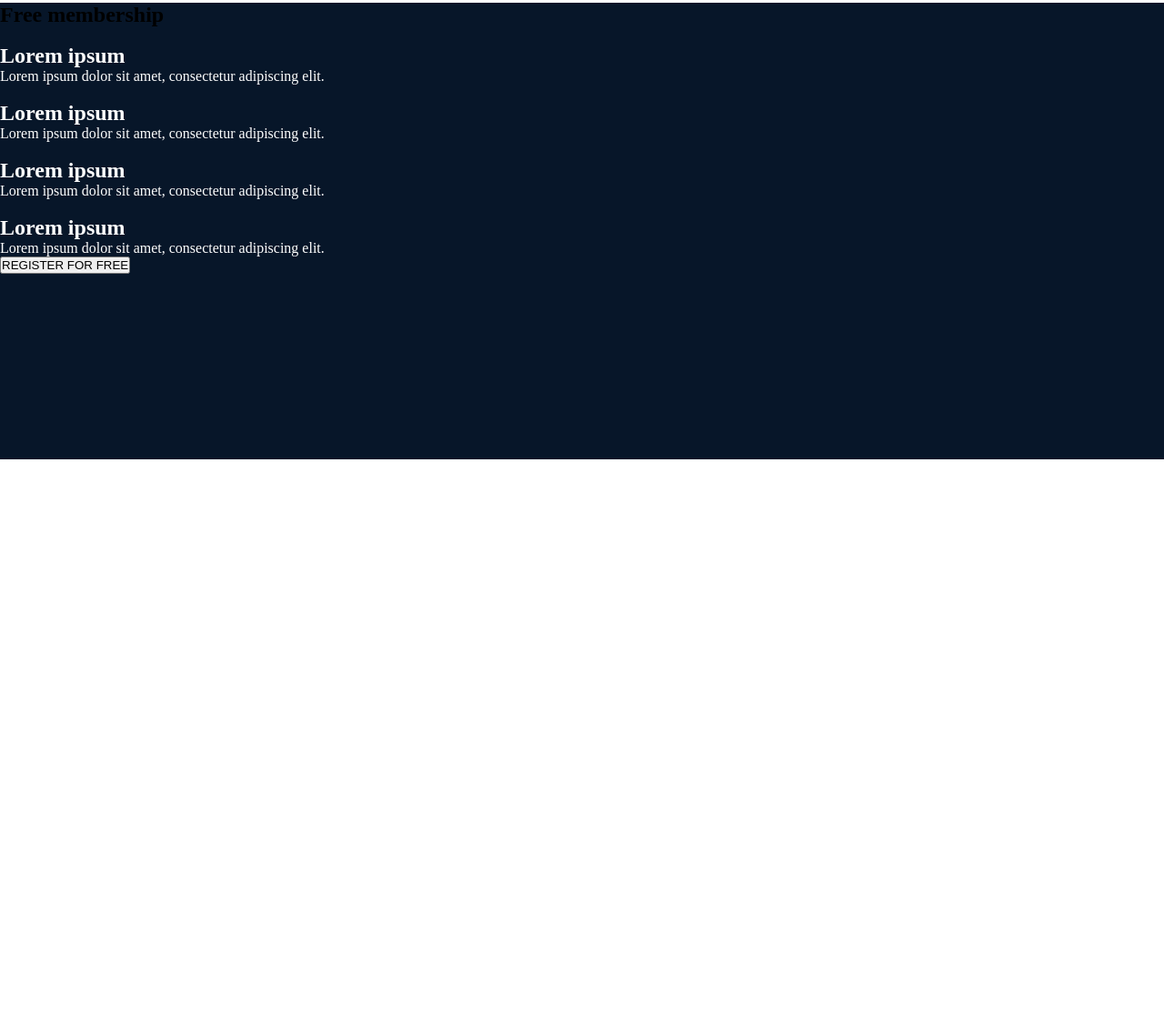
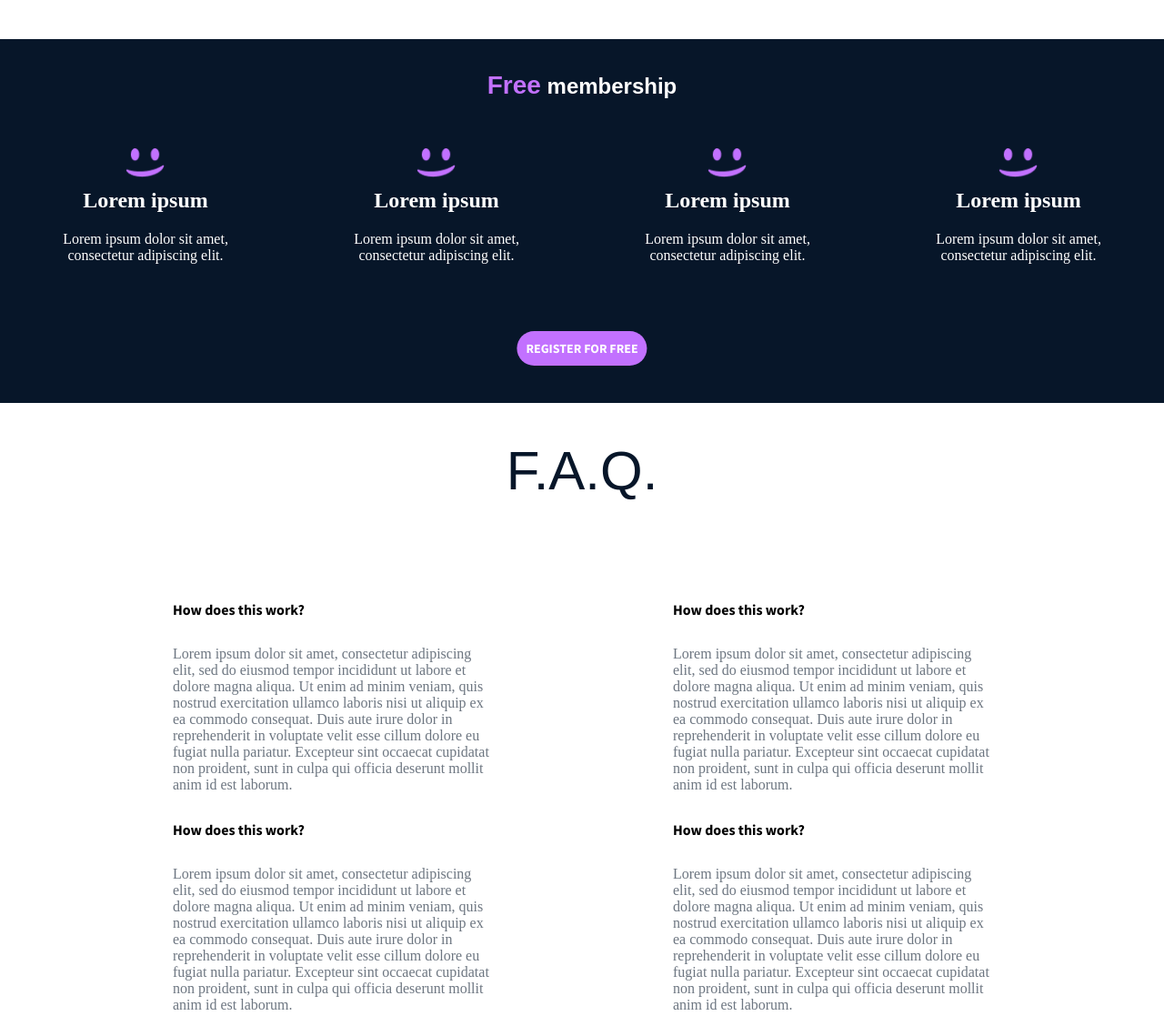
Before and after one commit to Adib-96/holbertonschool-web-development, a plain HTML site: page css_advanced/index.html in a window 1280 px wide. Shown: the part 2032-3149 px from the top of the page at 91% size. Before the commit the page ends 2573 px from the top, so only its background shows below. Drawn offline with Linux system fonts and the light colour scheme.

Commit message:
Completed initial HTML and CSS implementation for the website. Ready for review and feedback. 🚀 #MilestoneReached

```diff
--- a/css_advanced/index.html
+++ b/css_advanced/index.html
@@ -138,54 +138,54 @@
         <!--Membership-->
         <section class="free_membership">
             <h1><span>Free</span> membership</h1>
-            <div>
-                <div>
-                    <img src="" alt="">
+            <div class="grid_container">
+                <div class="fix">
+                    <img src="./img/smile.png" alt="">
                     <h2>Lorem ipsum</h2>
                     <p>Lorem ipsum dolor sit amet, consectetur adipiscing elit.</p>
                 </div>
-                <div>
-                    <img src="" alt="">
+                <div class="fix">
+                    <img src="./img/smile.png" alt="">
                     <h2>Lorem ipsum</h2>
                     <p>Lorem ipsum dolor sit amet, consectetur adipiscing elit.</p>
                 </div>
-                <div>
-                    <img src="" alt="">
+                <div class="fix">
+                    <img src="./img/smile.png" alt="">
                     <h2>Lorem ipsum</h2>
                     <p>Lorem ipsum dolor sit amet, consectetur adipiscing elit.</p>
                 </div>
-                <div>
-                    <img src="" alt="">
+                <div class="fix">
+                    <img src="./img/smile.png" alt="">
                     <h2>Lorem ipsum</h2>
                     <p>Lorem ipsum dolor sit amet, consectetur adipiscing elit.</p>
                 </div>
             </div>
-            <button>REGISTER FOR FREE</button>
+            <button class="register_for_free">REGISTER FOR FREE</button>
         </section>
         <!--FAQ-->
-        <section>
-            <h1></h1>
-            <div>
+        <section class="faq_section">
+            <h1>F.A.Q.</h1>
+            <div class="faq_container">
                 <!--first big block-->
                 <div>
                     <div>
-                        <h2></h2>
-                        <p></p>
+                        <h2 class="grid_comp_header">How does this work?</h2>
+                        <p class="text_FAQ">Lorem ipsum dolor sit amet, consectetur adipiscing elit, sed do eiusmod tempor incididunt ut labore et dolore magna aliqua. Ut enim ad minim veniam, quis nostrud exercitation ullamco laboris nisi ut aliquip ex ea commodo consequat. Duis aute irure dolor in reprehenderit in voluptate velit esse cillum dolore eu fugiat nulla pariatur. Excepteur sint occaecat cupidatat non proident, sunt in culpa qui officia deserunt mollit anim id est laborum.</p>
                     </div>
                     <div>
-                        <h2></h2>
-                        <p></p>
+                        <h2 class="grid_comp_header">How does this work?</h2>
+                        <p class="text_FAQ">Lorem ipsum dolor sit amet, consectetur adipiscing elit, sed do eiusmod tempor incididunt ut labore et dolore magna aliqua. Ut enim ad minim veniam, quis nostrud exercitation ullamco laboris nisi ut aliquip ex ea commodo consequat. Duis aute irure dolor in reprehenderit in voluptate velit esse cillum dolore eu fugiat nulla pariatur. Excepteur sint occaecat cupidatat non proident, sunt in culpa qui officia deserunt mollit anim id est laborum.</p>
                     </div>
                 </div>
                 <!--second big block-->
                 <div>
-                    <div>
-                        <h2></h2>
-                        <p></p>
+                    <div >
+                        <h2 class="grid_comp_header">How does this work?</h2>
+                        <p class="text_FAQ">Lorem ipsum dolor sit amet, consectetur adipiscing elit, sed do eiusmod tempor incididunt ut labore et dolore magna aliqua. Ut enim ad minim veniam, quis nostrud exercitation ullamco laboris nisi ut aliquip ex ea commodo consequat. Duis aute irure dolor in reprehenderit in voluptate velit esse cillum dolore eu fugiat nulla pariatur. Excepteur sint occaecat cupidatat non proident, sunt in culpa qui officia deserunt mollit anim id est laborum.</p>
                     </div>
                     <div>
-                        <h2></h2>
-                        <p></p>
+                        <h2 class="grid_comp_header">How does this work?</h2>
+                        <p class="text_FAQ">Lorem ipsum dolor sit amet, consectetur adipiscing elit, sed do eiusmod tempor incididunt ut labore et dolore magna aliqua. Ut enim ad minim veniam, quis nostrud exercitation ullamco laboris nisi ut aliquip ex ea commodo consequat. Duis aute irure dolor in reprehenderit in voluptate velit esse cillum dolore eu fugiat nulla pariatur. Excepteur sint occaecat cupidatat non proident, sunt in culpa qui officia deserunt mollit anim id est laborum.</p>
                     </div>
                 </div>
             </div>
@@ -193,16 +193,16 @@
     </main>
     <!--Footer-->
     <footer>
-        <div>
+        <div class="footer_container">
             <div>
-                <img src="" alt="">
+                <img src="./img/logo.svg" alt="">
+            </div>
             <div>
-                <a href="#"><img src="" alt=""></a>
-                <a href="#"><img src="" alt=""></a>
-                <a href="#"><img src="" alt=""></a>
+                <a href="#"><img src="./img/facebook.png" alt="facebook_logo"></a>
+                <a href="#"><img src="./img/twitter.png" alt="twitter_logo"></a>
+                <a href="#"><img src="./img/Instagram.png" alt="instagram_logo"></a>
             </div>
-                <p></p>
-            </div>
+                <p class="copyright">©smileschool 2020</p>
         </div>
     </footer>
 </body>
--- a/css_advanced/styles.css
+++ b/css_advanced/styles.css
@@ -254,10 +254,125 @@ h2 .rest-of-line {
 }
 
 .free_membership {
-    height: 502px;
+    height: 400px;
     background-color: #071629;
+    position: relative;
 }
 
 .free_membership h2 , p{
     color: var(--text-color);
 }
+
+.grid_container {
+    display: grid;
+    margin-top: 70px;
+    grid-template-columns: 1fr 1fr 1fr 1fr;
+}
+.free_membership h1 {
+    margin: 40px auto 0;
+    text-align: center;
+    color: var(--text-color);
+    position: relative;
+    padding: 5px;
+    top: 30px;
+    font-family: sans-serif;
+}
+
+.free_membership h1 span {
+    color: #C271FF;
+    font-size:28px;
+}
+
+.register_for_free {
+    color: white;
+    background-color: #C271FF;
+    border-radius: 20px;
+    text-align: center;
+    padding: 10px;
+    border: transparent;
+    font-family: var(--main-font);
+    font-size: 14px;
+    position: absolute;
+    top: 85%;
+    left: 50%;
+    transform: translate(-50%, -50%);
+}
+.grid_container div {
+    display: flex;
+    flex-direction: column;
+    justify-content: center;
+    align-items: center;
+    padding: 10px;
+    width: 258px;
+    height: 153px;
+}
+.grid_container div img {
+    width: 43.67px;
+    height: 35.35px;
+}
+.grid_container div h2 {
+    padding: 10px;
+}
+.grid_container div p {
+    text-align: center;
+    padding: 10px;
+}
+.text_FAQ{
+    color:#07162996;
+}
+.faq_section h1 {
+    font-size: 60px;
+    font-family:sans-serif;
+    font-weight:lighter;
+    color: #071629;
+    text-align: center;
+    padding: 10px;
+    margin: 30px auto 10px auto;
+}
+
+.grid_comp_header {
+    font-family: var(--main-font);
+    font-size: 16px;
+    padding: 30px 0 30px 0;
+}
+
+.faq_container {
+    display: grid;
+    grid-template-columns: 350px 350px;
+    grid-template-rows:600px;
+    justify-content: space-evenly;
+    align-items: center;
+    gap: 10px;
+    margin-bottom: 140px;
+
+}
+
+.footer_container {
+    height: 249px;
+    background-color: #071629;
+    display: flex;
+    flex-wrap: wrap;
+    align-items:flex-end;
+    justify-content: space-around;
+    margin-top: 40px;
+}
+
+.footer_container div {
+    text-align: center;
+    width: 50%;
+}
+
+.footer_container div a {
+    padding: 5px;
+}
+
+.copyright {
+    font-size: 12px;
+    font-family: sans-serif;
+    font-weight: 100;
+    color:rgba(255, 255, 255, 0.432);
+    padding-bottom: 25px;
+}
+.fix {
+    margin: auto;
+}
```
Also changed, not shown: css_advanced/img/Instagram.png (added), css_advanced/img/facebook.png (added), css_advanced/img/smile.png (added), css_advanced/img/twitter.png (added).
